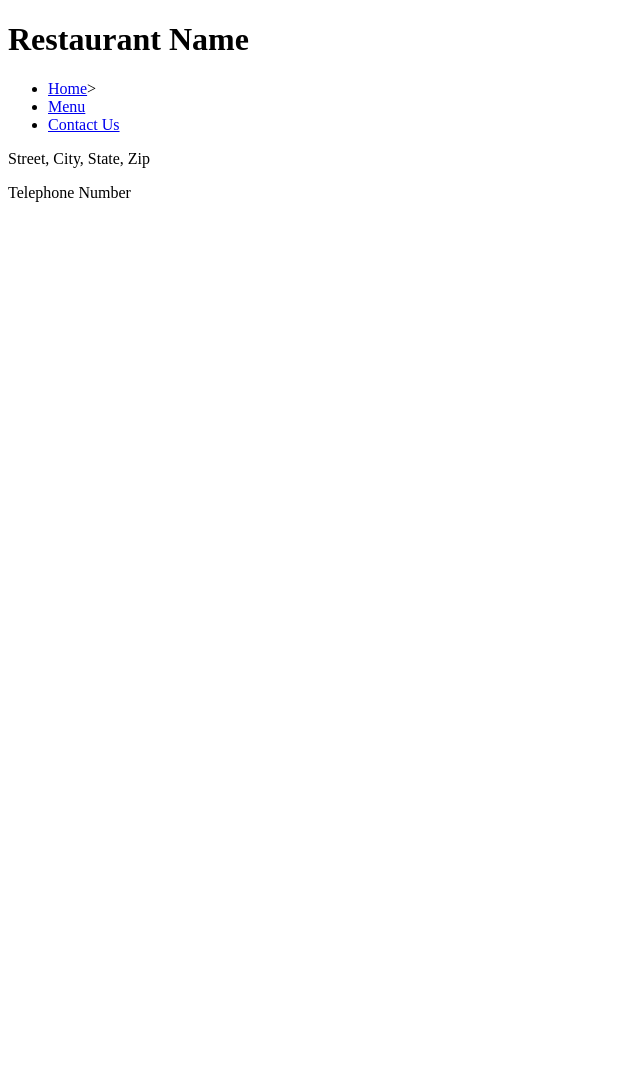
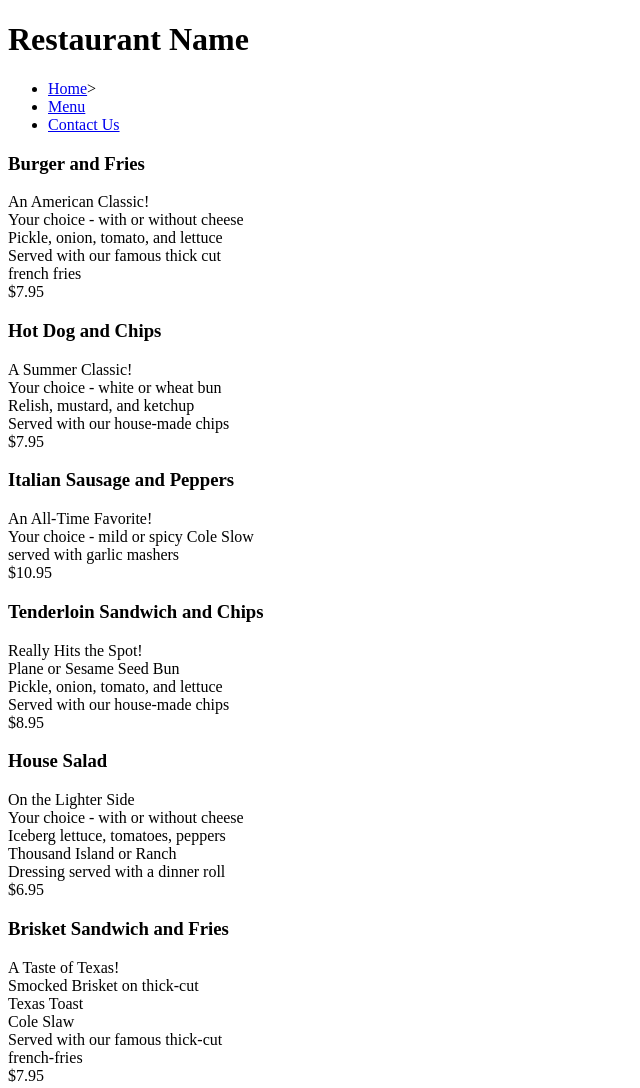
Before and after one commit to sukhanova/Restaurant-Site, a plain HTML site: page menu.html in a window 1280 px wide. Shown: the top 1088 px of the page, without its empty margins (0-640 px from the left). Before the commit the page ends 800 px from the top, so only its background shows below. Drawn offline with Linux system fonts and the light colour scheme.

Commit message:
completed Menu page

```diff
--- a/menu.html
+++ b/menu.html
@@ -17,6 +17,30 @@
         </nav>
      </header>
     <main>
+        <div>
+            <h3>Burger and Fries</h3>
+            <p>An American Classic!<br/> Your choice - with or without cheese <br> Pickle, onion, tomato, and lettuce <br> Served with our famous thick cut <br> french fries <br> $7.95</p>
+        </div>
+        <div>
+           <h3>Hot Dog and Chips</h3>
+            <p>A Summer Classic!<br> Your choice - white or wheat bun<br> Relish, mustard, and ketchup<br> Served with our house-made chips<br>$7.95</p>
+        </div>
+        <div>
+            <h3>Italian Sausage and Peppers</h3>
+            <p>An All-Time Favorite!<br> Your choice - mild or spicy Cole Slow<br>served with garlic mashers<br>$10.95</p>
+        </div>
+        <div>
+            <h3>Tenderloin Sandwich and Chips</h3>
+            <p>Really Hits the Spot!<br>Plane or Sesame Seed Bun<br>Pickle, onion, tomato, and lettuce<br>Served with our house-made chips<br>$8.95</p>
+        </div>
+        <div>
+            <h3>House Salad</h3>
+            <p>On the Lighter Side<br>Your choice - with or without cheese<br>Iceberg lettuce, tomatoes, peppers<br>Thousand Island or Ranch<br>Dressing served with a dinner roll<br>$6.95</p>
+        </div>
+        <div>
+            <h3>Brisket Sandwich and Fries</h3>
+            <p>A Taste of Texas!<br>Smocked Brisket on thick-cut<br>Texas Toast<br>Cole Slaw<br>Served with our famous thick-cut<br>french-fries<br>$7.95</p>
+        </div>
     </main>
     <footer>
         <p>Street, City, State, Zip</p>
```
